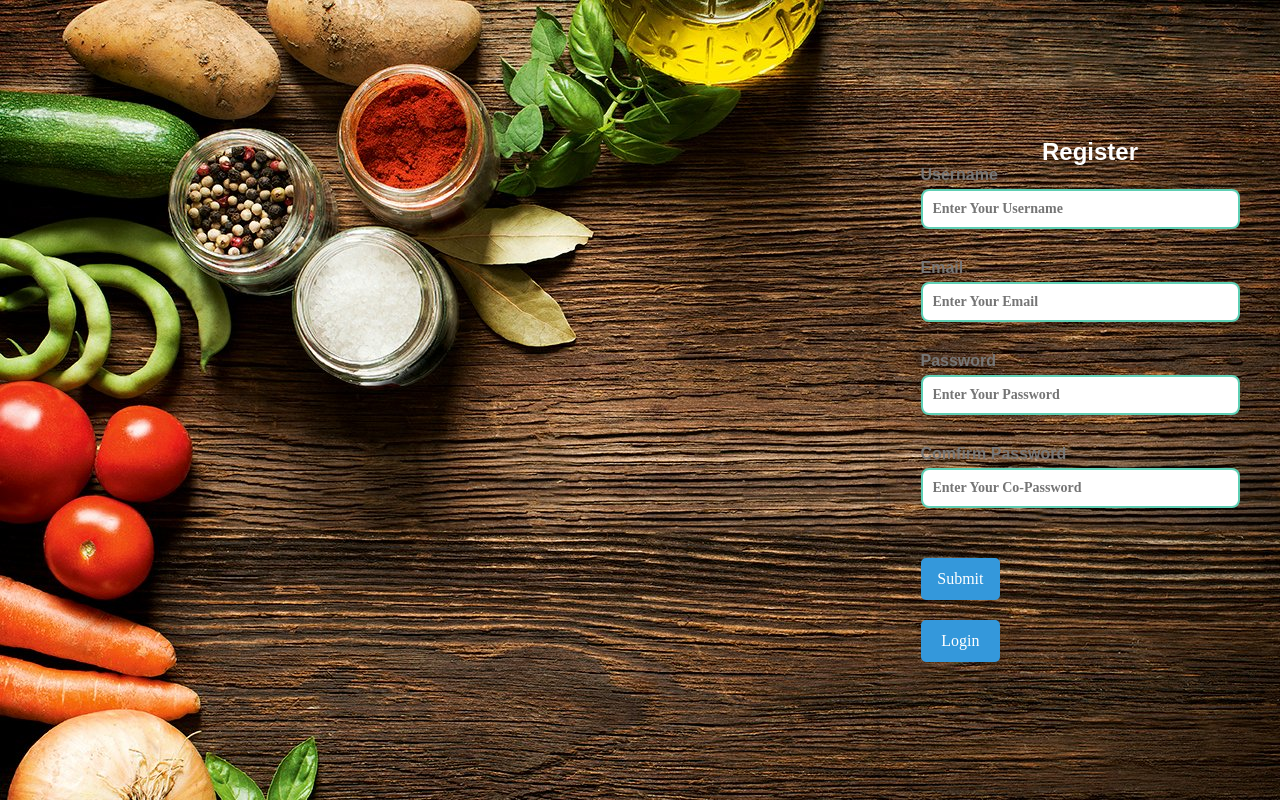
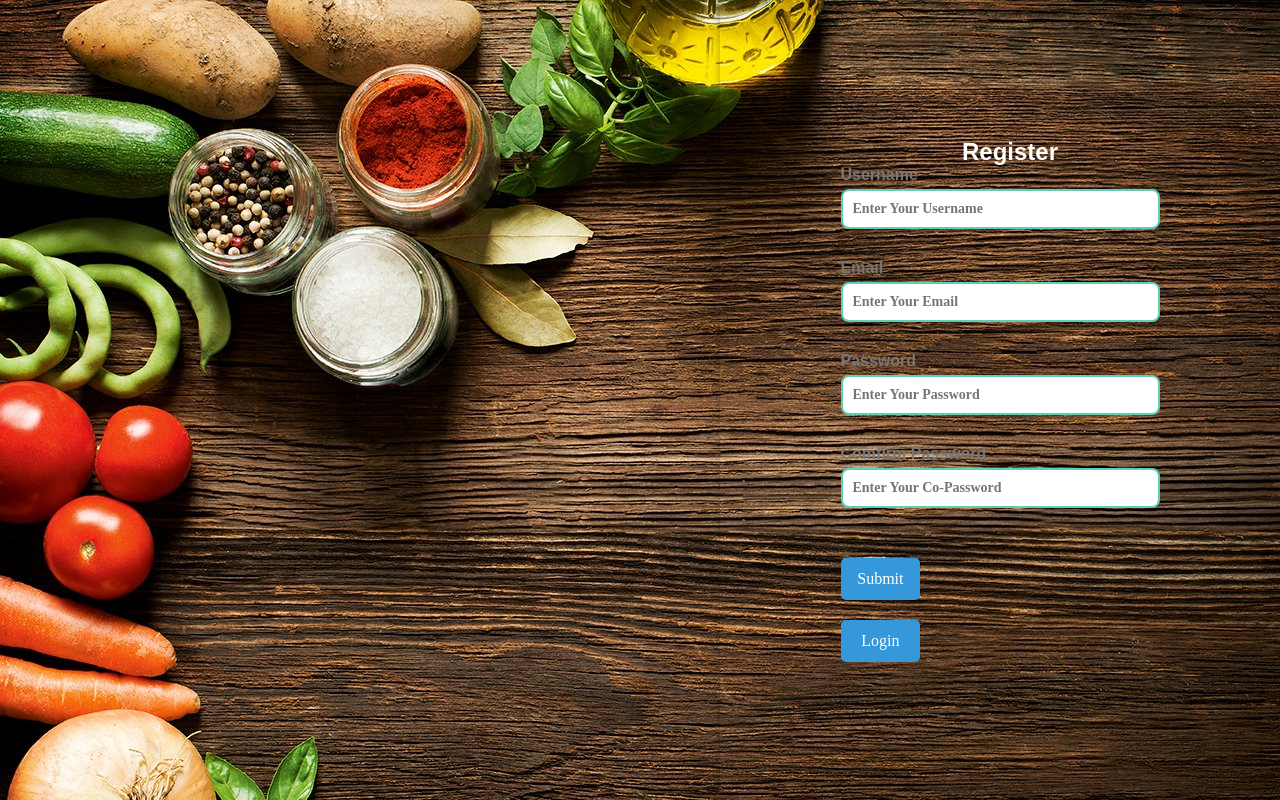
Before and after one commit to mon2384/ZesCamp14G12, a plain HTML site: page registerPage/Register.html in a window 1280 px wide. Drawn offline with Linux system fonts and the light colour scheme; some packages are replaced by stand-ins of ours; a script that the page names is missing.

Commit message:
นิดหน่อย

```diff
--- a/loginPage.css
+++ b/loginPage.css
@@ -158,7 +158,7 @@ body{
     justify-content: space-around;
     align-items: center;
     color: #fff;
-    animation: expand .8s ease forwards;
+    animation: slideUp .8s ease forwards;
     background-color: var(--secondary-color);
     position: relative;
     transition: all .8s ease;
--- a/registerPage/styleRegister.css
+++ b/registerPage/styleRegister.css
@@ -11,10 +11,10 @@ body{
     font-family: Arial, Helvetica, sans-serif;
 }
 .container{
-    background-color: rgb(255, 255, 255);
+    background-color: #fff;
     border-radius: 7px;
     box-shadow: 0 2px 10px rgba(0, 0, 0, 0.3);
-    width: 400px;
+    width: 560px;
 }
 .form{
     padding: 30px 40px;
```
